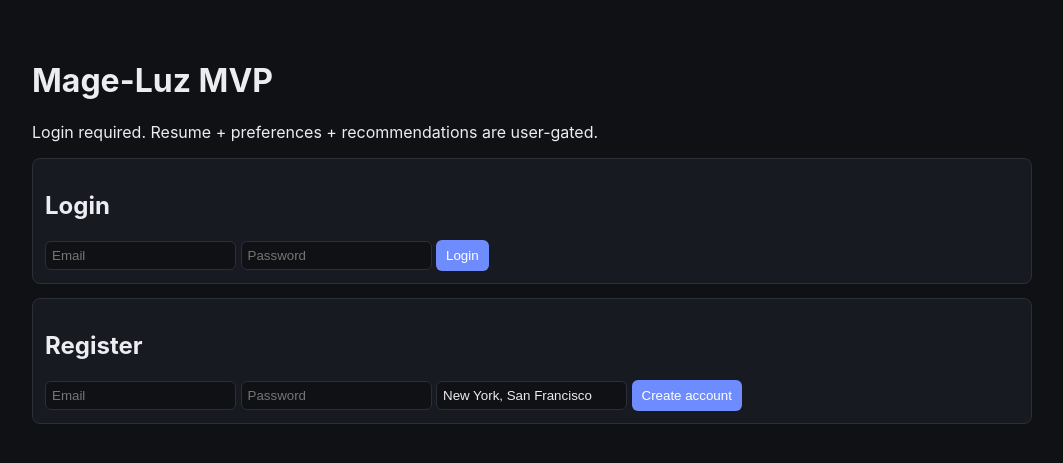
After one commit to jdudley7060/Mage-luz, a FastAPI app: template app/templates/login.html in a window 1280 px wide. The commit adds this page. Shown: the top 463 px of the page, without its empty margins (108-1171 px from the left). Run offline with FastAPI, Linux system fonts and the light colour scheme; the template is opened without the code that fills it, so the values that code supplies are empty.

Commit message:
Add login gating, location prefs, and top-3 paywall flow

```diff
--- a/app/main.py
+++ b/app/main.py
@@ -1,18 +1,17 @@
 from __future__ import annotations
 
 import io
-import json
 import os
 import re
 import uuid
 from datetime import datetime, timezone
 from pathlib import Path
-from typing import Any
 
 from fastapi import FastAPI, File, Form, Request, UploadFile
 from fastapi.responses import HTMLResponse, RedirectResponse
 from fastapi.staticfiles import StaticFiles
 from fastapi.templating import Jinja2Templates
+from starlette.middleware.sessions import SessionMiddleware
 
 from app.services import ingest_jobs_for_companies, infer_roles, load_companies, rank_jobs, tailor_resume
 from app.storage import DataStore
@@ -22,6 +21,7 @@ UPLOAD_DIR = BASE_DIR / "data" / "uploads"
 UPLOAD_DIR.mkdir(parents=True, exist_ok=True)
 
 app = FastAPI(title="Mage-Luz MVP")
+app.add_middleware(SessionMiddleware, secret_key=os.getenv("SESSION_SECRET", "dev-secret-change-me"))
 app.mount("/static", StaticFiles(directory=str(BASE_DIR / "app" / "static")), name="static")
 templates = Jinja2Templates(directory=str(BASE_DIR / "app" / "templates"))
 store = DataStore(BASE_DIR / "data" / "db.json")
@@ -53,32 +53,134 @@ def _extract_text(file_name: str, data: bytes) -> str:
     return data.decode("utf-8", errors="ignore")
 
 
+def _current_user(request: Request, state: dict):
+    user_id = request.session.get("user_id")
+    if not user_id:
+        return None
+    return next((u for u in state.get("users", []) if u["id"] == user_id), None)
+
+
+def _require_user(request: Request, state: dict):
+    user = _current_user(request, state)
+    if not user:
+        return None, RedirectResponse(url="/login", status_code=303)
+    return user, None
+
+
+@app.get("/login", response_class=HTMLResponse)
+def login_page(request: Request):
+    return templates.TemplateResponse("login.html", {"request": request, "error": None})
+
+
+@app.post("/register")
+def register(request: Request, email: str = Form(...), password: str = Form(...), preferred_locations: str = Form(default="New York,San Francisco")):
+    state = store.load()
+    if any(u["email"].lower() == email.lower() for u in state.get("users", [])):
+        return templates.TemplateResponse("login.html", {"request": request, "error": "Email already exists."})
+
+    user = {
+        "id": str(uuid.uuid4()),
+        "email": email,
+        "password": password,
+        "is_paid": False,
+        "plan": "free",
+        "preferred_locations": [x.strip() for x in preferred_locations.split(",") if x.strip()],
+        "created_at": datetime.now(timezone.utc).isoformat(),
+    }
+    state.setdefault("users", []).append(user)
+    store.save(state)
+    request.session["user_id"] = user["id"]
+    return RedirectResponse(url="/", status_code=303)
+
+
+@app.post("/login")
+def login(request: Request, email: str = Form(...), password: str = Form(...)):
+    state = store.load()
+    user = next((u for u in state.get("users", []) if u["email"].lower() == email.lower() and u["password"] == password), None)
+    if not user:
+        return templates.TemplateResponse("login.html", {"request": request, "error": "Invalid credentials."})
+    request.session["user_id"] = user["id"]
+    return RedirectResponse(url="/", status_code=303)
+
+
+@app.post("/logout")
+def logout(request: Request):
+    request.session.clear()
+    return RedirectResponse(url="/login", status_code=303)
+
+
+@app.post("/mock-upgrade")
+def mock_upgrade(request: Request):
+    state = store.load()
+    user, redirect = _require_user(request, state)
+    if redirect:
+        return redirect
+    user["is_paid"] = True
+    user["plan"] = "pro_7_99"
+    store.save(state)
+    return RedirectResponse(url="/", status_code=303)
+
+
 @app.get("/", response_class=HTMLResponse)
 def home(request: Request):
     state = store.load()
+    user, redirect = _require_user(request, state)
+    if redirect:
+        return redirect
+
+    resumes = [r for r in state.get("resumes", []) if r.get("user_id") == user["id"]]
+    matches = [m for m in state.get("matches", []) if m.get("user_id") == user["id"]]
+    variants = [v for v in state.get("variants", []) if v.get("user_id") == user["id"]]
+
+    visible_matches = matches if user.get("is_paid") else matches[:3]
+    locked_count = max(0, len(matches) - len(visible_matches))
+
     return templates.TemplateResponse(
         "index.html",
         {
             "request": request,
-            "resumes": state.get("resumes", []),
+            "user": user,
+            "resumes": resumes,
             "companies": state.get("companies", []),
             "jobs": state.get("jobs", []),
-            "matches": state.get("matches", []),
-            "variants": state.get("variants", []),
+            "matches": visible_matches,
+            "variants": variants,
+            "locked_count": locked_count,
         },
     )
 
 
 @app.post("/seed-companies")
-def seed_companies():
+def seed_companies(request: Request):
     state = store.load()
+    _, redirect = _require_user(request, state)
+    if redirect:
+        return redirect
+
     state["companies"] = load_companies()
     store.save(state)
     return RedirectResponse(url="/", status_code=303)
 
 
+@app.post("/update-preferences")
+def update_preferences(request: Request, preferred_locations: str = Form(...)):
+    state = store.load()
+    user, redirect = _require_user(request, state)
+    if redirect:
+        return redirect
+
+    user["preferred_locations"] = [x.strip() for x in preferred_locations.split(",") if x.strip()]
+    store.save(state)
+    return RedirectResponse(url="/", status_code=303)
+
+
 @app.post("/upload-resume")
-async def upload_resume(file: UploadFile = File(...)):
+async def upload_resume(request: Request, file: UploadFile = File(...)):
+    state = store.load()
+    user, redirect = _require_user(request, state)
+    if redirect:
+        return redirect
+
     file_bytes = await file.read()
     resume_id = str(uuid.uuid4())
     safe_name = re.sub(r"[^a-zA-Z0-9._-]", "_", file.filename or "resume")
@@ -88,10 +190,10 @@ async def upload_resume(file: UploadFile = File(...)):
     parsed_text = _extract_text(safe_name, file_bytes)
     role_profile = infer_roles(parsed_text)
 
-    state = store.load()
     state.setdefault("resumes", []).append(
         {
             "id": resume_id,
+            "user_id": user["id"],
             "file_name": safe_name,
             "file_path": str(out_path),
             "uploaded_at": datetime.now(timezone.utc).isoformat(),
@@ -104,8 +206,12 @@ async def upload_resume(file: UploadFile = File(...)):
 
 
 @app.post("/ingest-jobs")
-def ingest_jobs(company_ids: list[str] = Form(default=[])):
+def ingest_jobs(request: Request, company_ids: list[str] = Form(default=[])):
     state = store.load()
+    _, redirect = _require_user(request, state)
+    if redirect:
+        return redirect
+
     companies = [c for c in state.get("companies", []) if c["id"] in company_ids]
     jobs = ingest_jobs_for_companies(companies)
     state["jobs"] = jobs
@@ -114,53 +220,71 @@ def ingest_jobs(company_ids: list[str] = Form(default=[])):
 
 
 @app.post("/run-matching")
-def run_matching(resume_id: str = Form(...)):
+def run_matching(request: Request, resume_id: str = Form(...)):
     state = store.load()
-    resumes = state.get("resumes", [])
+    user, redirect = _require_user(request, state)
+    if redirect:
+        return redirect
+
+    resumes = [r for r in state.get("resumes", []) if r.get("user_id") == user["id"]]
     jobs = state.get("jobs", [])
     resume = next((r for r in resumes if r["id"] == resume_id), None)
     if not resume:
         return RedirectResponse(url="/", status_code=303)
 
-    matches = rank_jobs(resume, jobs, state.get("companies", []))
-    state["matches"] = matches
+    matches = rank_jobs(resume, jobs, state.get("companies", []), user.get("preferred_locations", []))
+    for m in matches:
+        m["user_id"] = user["id"]
+    state["matches"] = [m for m in state.get("matches", []) if m.get("user_id") != user["id"]] + matches
     store.save(state)
     return RedirectResponse(url="/", status_code=303)
 
 
 @app.post("/tailor-top")
-def tailor_top(resume_id: str = Form(...), top_n: int = Form(default=3)):
+def tailor_top(request: Request, resume_id: str = Form(...), top_n: int = Form(default=3)):
     state = store.load()
-    resume = next((r for r in state.get("resumes", []) if r["id"] == resume_id), None)
+    user, redirect = _require_user(request, state)
+    if redirect:
+        return redirect
+
+    resumes = [r for r in state.get("resumes", []) if r.get("user_id") == user["id"]]
+    resume = next((r for r in resumes if r["id"] == resume_id), None)
     if not resume:
         return RedirectResponse(url="/", status_code=303)
 
-    top_matches = sorted(state.get("matches", []), key=lambda x: x["final_score"], reverse=True)[:top_n]
+    top_matches = sorted([m for m in state.get("matches", []) if m.get("user_id") == user["id"]], key=lambda x: x["final_score"], reverse=True)[:top_n]
     variants = []
     for m in top_matches:
         job = next((j for j in state.get("jobs", []) if j["id"] == m["job_id"]), None)
         if not job:
             continue
-        variants.append(tailor_resume(resume, job, m))
+        v = tailor_resume(resume, job, m)
+        v["user_id"] = user["id"]
+        variants.append(v)
 
-    state["variants"] = variants
+    state["variants"] = [v for v in state.get("variants", []) if v.get("user_id") != user["id"]] + variants
     store.save(state)
     return RedirectResponse(url="/", status_code=303)
 
 
 @app.post("/track-event")
-def track_event(match_id: str = Form(...), event_type: str = Form(...)):
+def track_event(request: Request, match_id: str = Form(...), event_type: str = Form(...)):
     state = store.load()
+    user, redirect = _require_user(request, state)
+    if redirect:
+        return redirect
+
     state.setdefault("events", []).append(
         {
             "id": str(uuid.uuid4()),
+            "user_id": user["id"],
             "match_id": match_id,
             "event_type": event_type,
             "at": datetime.now(timezone.utc).isoformat(),
         }
     )
     for m in state.get("matches", []):
-        if m["id"] == match_id:
+        if m["id"] == match_id and m.get("user_id") == user["id"]:
             m["status"] = event_type
     store.save(state)
     return RedirectResponse(url="/", status_code=303)
--- a/app/static/style.css
+++ b/app/static/style.css
@@ -7,3 +7,6 @@ input, select { background: #0f1115; color: #ececf1; border: 1px solid #2b2f38;
 table { width: 100%; border-collapse: collapse; }
 td, th { border-bottom: 1px solid #2b2f38; padding: 8px; text-align: left; vertical-align: top; }
 pre { white-space: pre-wrap; }
+.row { display: flex; justify-content: space-between; gap: 12px; align-items: center; }
+.inline-form { margin-top: 10px; }
+.paywall { border-color: #7d4f1a; background: #22180d; }
--- a/app/storage.py
+++ b/app/storage.py
@@ -10,7 +10,7 @@ class DataStore:
         self.path = path
         self.path.parent.mkdir(parents=True, exist_ok=True)
         if not self.path.exists():
-            self.save({"resumes": [], "companies": [], "jobs": [], "matches": [], "variants": [], "events": []})
+            self.save({"users": [], "resumes": [], "companies": [], "jobs": [], "matches": [], "variants": [], "events": []})
 
     def load(self) -> dict[str, Any]:
         return json.loads(self.path.read_text())
--- /dev/null
+++ b/app/templates/login.html
@@ -0,0 +1,35 @@
+<!doctype html>
+<html>
+<head>
+  <meta charset="utf-8" />
+  <meta name="viewport" content="width=device-width, initial-scale=1" />
+  <title>Login — Mage-Luz MVP</title>
+  <link rel="stylesheet" href="/static/style.css" />
+</head>
+<body>
+  <main>
+    <h1>Mage-Luz MVP</h1>
+    <p>Login required. Resume + preferences + recommendations are user-gated.</p>
+    {% if error %}<p style="color:#ff9090">{{ error }}</p>{% endif %}
+
+    <section>
+      <h2>Login</h2>
+      <form action="/login" method="post">
+        <input type="email" name="email" placeholder="Email" required />
+        <input type="password" name="password" placeholder="Password" required />
+        <button type="submit">Login</button>
+      </form>
+    </section>
+
+    <section>
+      <h2>Register</h2>
+      <form action="/register" method="post">
+        <input type="email" name="email" placeholder="Email" required />
+        <input type="password" name="password" placeholder="Password" required />
+        <input type="text" name="preferred_locations" value="New York, San Francisco" />
+        <button type="submit">Create account</button>
+      </form>
+    </section>
+  </main>
+</body>
+</html>
```
Also changed, not shown: app/services.py (+10 -2 lines), app/templates/index.html (+25 -1 lines), README.md.
